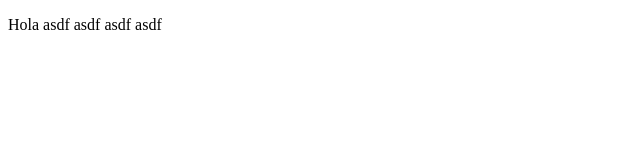
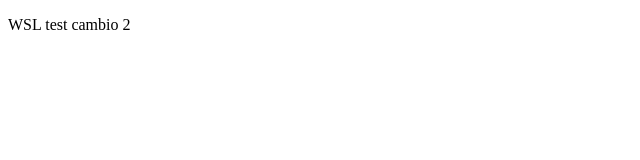
Before and after one commit to VictorVilches/proyectoDemoCursoPrework, a plain HTML site: page index.html in a window 1280 px wide. Shown: the full height of the page, 0-640 px from the left. Drawn offline with Linux system fonts and the light colour scheme.

Commit message:
cambios desde VSC en WSL

```diff
--- a/index.html
+++ b/index.html
@@ -7,7 +7,7 @@
     <title>Prework Test</title>
 </head>
 <body>
-    <p>Hola asdf asdf asdf asdf</p>
+    <p>WSL test cambio 2</p>
 
 </body>
 </html>
```
